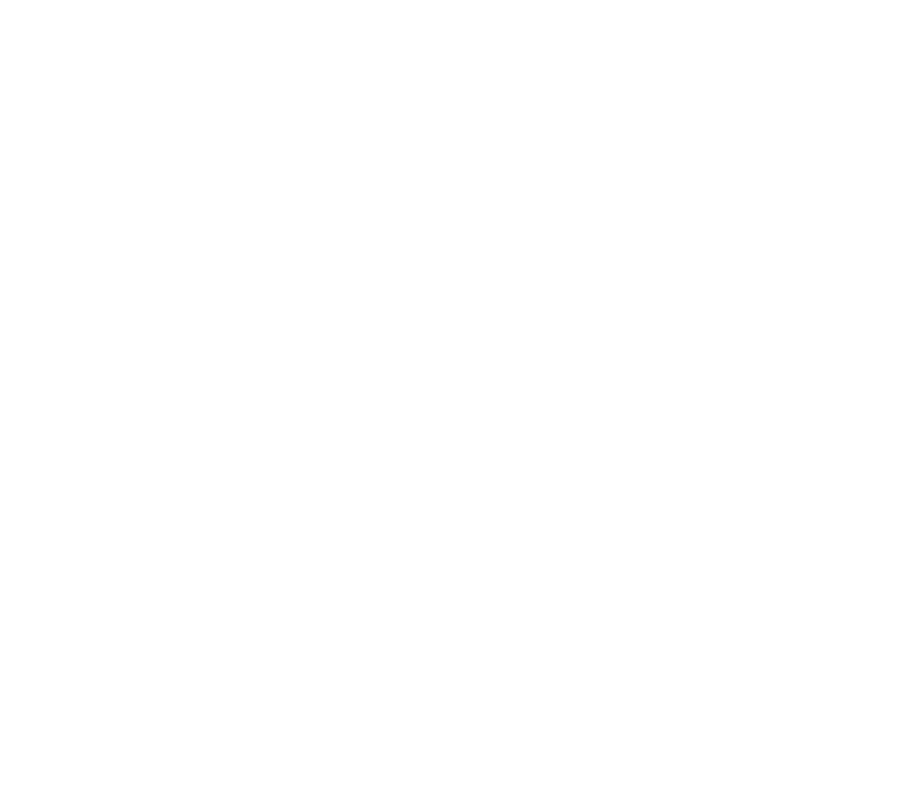
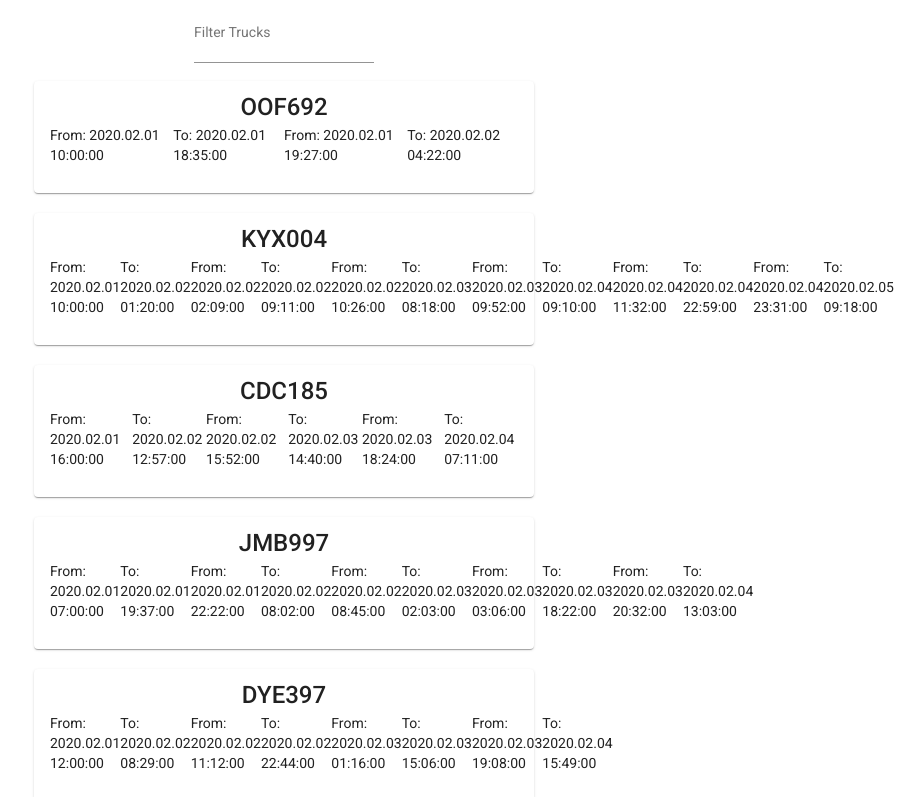
Before and after one commit to otterly-chaotic/truck-test, an Angular app: page / in a window 1280 px wide. Shown: the top 797 px of the page, without its empty margins (356-1280 px from the left). Built offline with nearby package versions, Linux system fonts and the light colour scheme.

Commit message:
filter working

```diff
--- a/src/app/app.component.html
+++ b/src/app/app.component.html
@@ -1,10 +1,13 @@
-<section fxLayout fxLayoutAlign="center">
-  <div class="filter-input">
+<section fxLayout="column" fxLayoutAlign="center center">
+  <div class="filter-input" fxLayoutGap="20px">
     <mat-form-field>
-      <input placeholder="Filter Trucks" autocomplete="off" #filter matInput>
+      <input style="font-size: 30px;" class="filter-input" type="text" placeholder="Filter Trucks" autocomplete="off"
+        [formControl]="filterInput" matInput>
     </mat-form-field>
   </div>
-  <div class="truck-deck">
-    <app-truck-card></app-truck-card>
+  <div class="truck-deck" *ngIf="(trucks$ | async) as trucks" fxLayout="column" fxLayoutGap="20px">
+    <div class="truck-card-wrap" *ngFor="let truck of trucks">
+      <app-truck-card [truck]="truck"></app-truck-card>
+    </div>
   </div>
 </section>
--- a/src/app/app.component.ts
+++ b/src/app/app.component.ts
@@ -1,4 +1,21 @@
 import { Component } from '@angular/core';
+import { FormControl } from '@angular/forms';
+
+//model
+import { MappedTruck } from './models/mapped-truck';
+
+//service
+import { DataProviderService } from './services/data-provider.service';
+
+//rxjs
+import { Observable } from 'rxjs/internal/Observable';
+import { fromEvent } from 'rxjs/internal/observable/fromEvent';
+import { map } from 'rxjs/internal/operators/map';
+import { distinctUntilChanged } from 'rxjs/internal/operators/distinctUntilChanged';
+import { switchMap } from 'rxjs/internal/operators/switchMap';
+import { tap } from 'rxjs/internal/operators/tap';
+import { debounceTime } from 'rxjs/internal/operators/debounceTime';
+import { concat } from 'rxjs/internal/observable/concat';
 
 @Component({
   selector: 'app-root',
@@ -6,9 +23,25 @@
   styleUrls: ['./app.component.sass'],
 })
 export class AppComponent {
+  filterInput = new FormControl();
+  trucks$: Observable<MappedTruck[]>;
   title = 'Truck Tracker';
 
-  constructor() {}
+  constructor(private dataService: DataProviderService) {}
 
-  ngOninit() {}
+  ngOnInit() {}
+
+  ngAfterViewInit() {
+    const filteredTrucks$ = this.filterInput.valueChanges.pipe(
+      tap((value) => console.log(value)),
+      debounceTime(500),
+      distinctUntilChanged(),
+      switchMap((filterValue) => this.dataService.filterTrucks$(filterValue)),
+      tap((value) => console.log(value))
+    );
+
+    const unfilteredTrucks$ = this.dataService.filterTrucks$();
+
+    this.trucks$ = concat(unfilteredTrucks$, filteredTrucks$);
+  }
 }
--- a/src/app/app.module.ts
+++ b/src/app/app.module.ts
@@ -8,6 +8,7 @@
 import { MaterialModule } from './material/material.module';
 import { FlexLayoutModule } from '@angular/flex-layout';
 import { TruckCardComponent } from './truck-cards/truck-card/truck-card.component';
+import { ReactiveFormsModule } from '@angular/forms';
 
 @NgModule({
   declarations: [AppComponent, TruckCardComponent],
@@ -18,6 +19,7 @@
     HttpClientModule,
     MaterialModule,
     FlexLayoutModule,
+    ReactiveFormsModule,
   ],
   providers: [],
   bootstrap: [AppComponent],
--- a/src/app/services/data-provider.service.ts
+++ b/src/app/services/data-provider.service.ts
@@ -1,10 +1,12 @@
 import { Injectable } from '@angular/core';
 import { HttpClient } from '@angular/common/http';
 
+// models
 import { Truck } from '../models/truck';
 import { Order } from '../models/order';
 import { MappedTruck } from '../models/mapped-truck';
 
+// rxjs
 import { Observable } from 'rxjs/internal/Observable';
 import { map } from 'rxjs/internal/operators/map';
 
@@ -14,12 +16,7 @@
 export class DataProviderService {
   private truckTrack = '../assets/trucktimeline.json';
 
-  constructor(private http: HttpClient) {
-    this.trucksWithOrders$().subscribe(
-      (data) => console.log(data),
-      (err) => console.log(err)
-    );
-  }
+  constructor(private http: HttpClient) {}
 
   getData$(): Observable<any> {
     return this.http.get(this.truckTrack);
@@ -40,8 +37,16 @@
   }
 
   private filterOrders(orders: Order[], truckOrderIds: string[]) {
-    return orders.filter((order) =>
-      truckOrderIds.find((truckOrderId) => truckOrderId === order.id)
+    return orders.filter((order) => truckOrderIds.includes(order.id));
+  }
+
+  filterTrucks$(name = ''): Observable<MappedTruck[]> {
+    return this.trucksWithOrders$().pipe(
+      map((trucks: MappedTruck[]) =>
+        trucks.filter((truck) =>
+          truck.name.toLowerCase().includes(name.toLowerCase())
+        )
+      )
     );
   }
 }
--- a/src/app/truck-cards/truck-card/truck-card.component.html
+++ b/src/app/truck-cards/truck-card/truck-card.component.html
@@ -1,10 +1,11 @@
-<section fxLayout fxLayoutAlign="center">
+<div fxLayout fxLayoutAlign="center">
   <mat-card fxFlex.xs="100%" fxFlex="500px">
     <mat-card-title fxLayoutAlign="center">{{ truck.name }}</mat-card-title>
     <mat-card-content fxLayout="center">
-      <div *ngFor="let item of truck.orders">
-        <p>{{ `${item.from} ${item.to}` }}</p>
+      <div *ngFor="let item of truck.orders" fxLayout="center" fxFlex="100%">
+        <p>From: {{ item.from }}</p>
+        <p>To: {{ item.to }}</p>
       </div>
     </mat-card-content>
   </mat-card>
-</section>
+</div>
```
